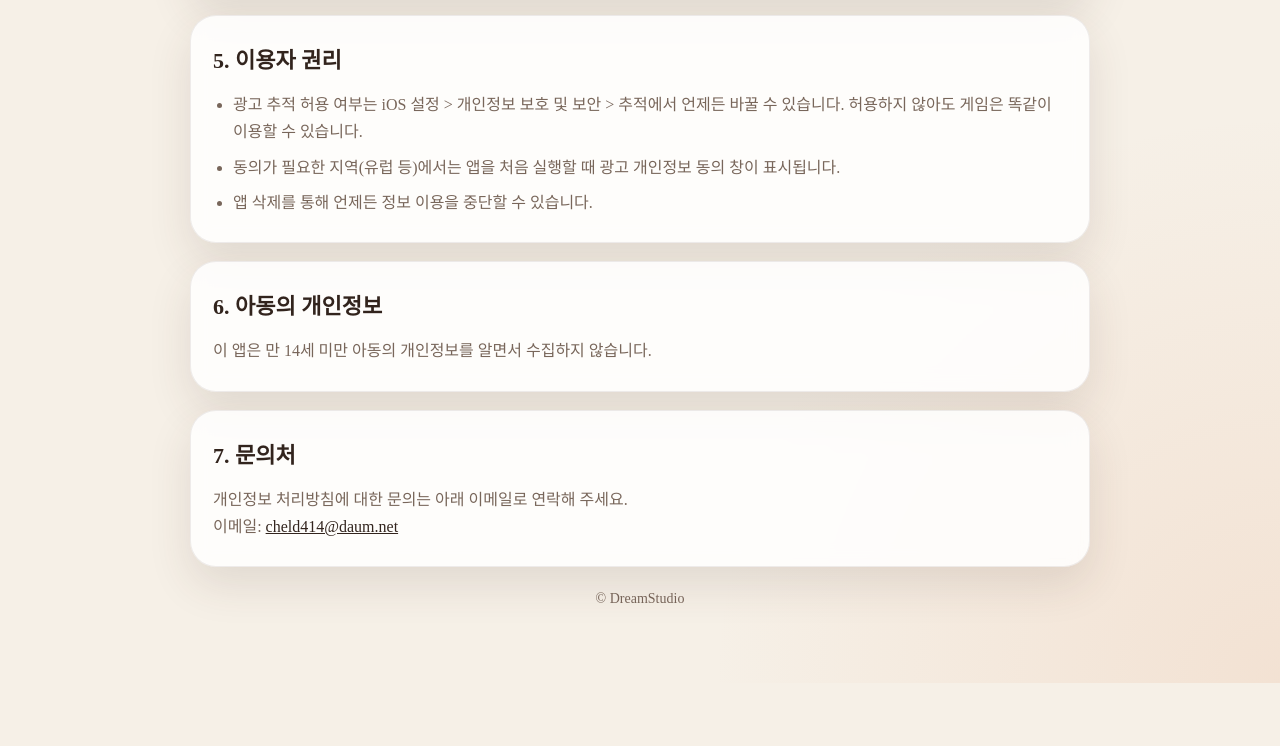
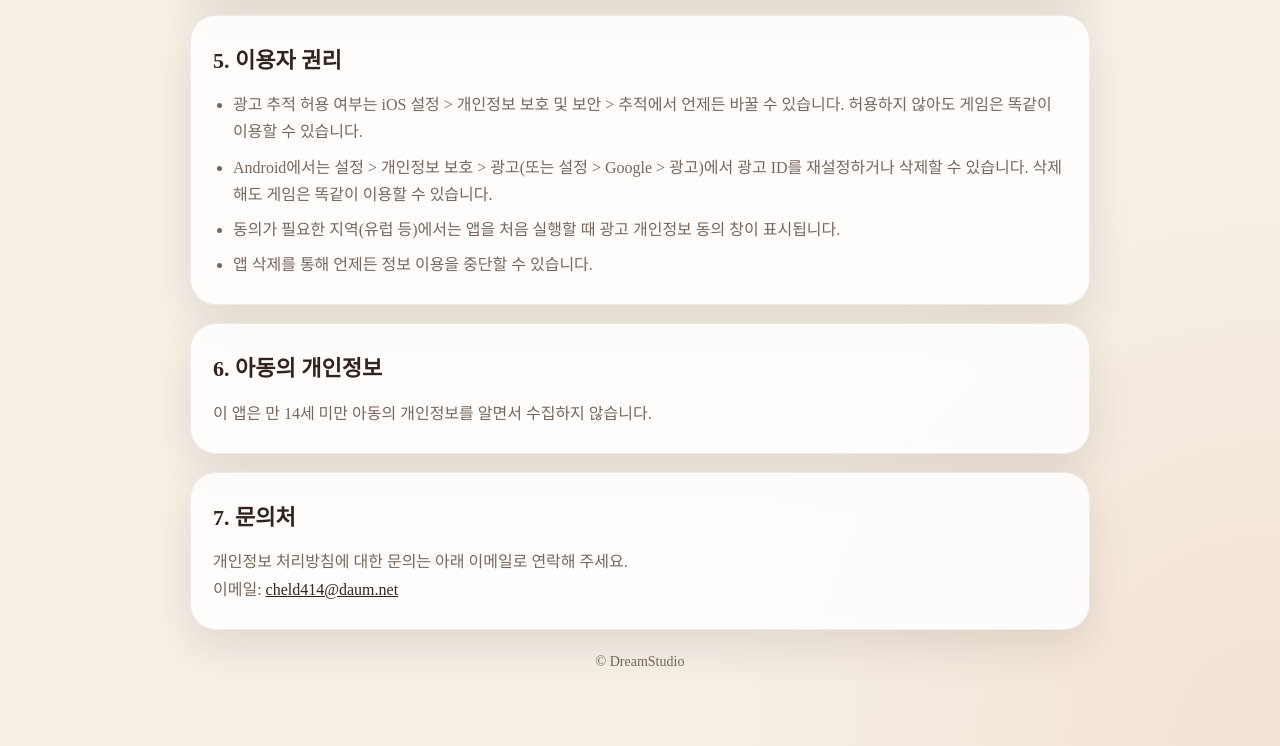
Before and after one commit to kjy95/dreamstudio-support, a plain HTML site: page parrymusa-privacy.html in a window 1280 px wide. Shown: the part 1303-2049 px from the top of the page. Before the commit the page ends 1986 px from the top, so only its background shows below. Drawn offline with Linux system fonts and the light colour scheme.

Commit message:
Parry Musa 개인정보 처리방침: 안드로이드 광고 ID 안내 추가
Co-Authored-By: Claude Opus 5.5 <noreply@anthropic.com>

```diff
--- a/parrymusa-privacy.html
+++ b/parrymusa-privacy.html
@@ -177,6 +177,7 @@
       <h2>5. 이용자 권리</h2>
       <ul>
         <li>광고 추적 허용 여부는 iOS 설정 &gt; 개인정보 보호 및 보안 &gt; 추적에서 언제든 바꿀 수 있습니다. 허용하지 않아도 게임은 똑같이 이용할 수 있습니다.</li>
+        <li>Android에서는 설정 &gt; 개인정보 보호 &gt; 광고(또는 설정 &gt; Google &gt; 광고)에서 광고 ID를 재설정하거나 삭제할 수 있습니다. 삭제해도 게임은 똑같이 이용할 수 있습니다.</li>
         <li>동의가 필요한 지역(유럽 등)에서는 앱을 처음 실행할 때 광고 개인정보 동의 창이 표시됩니다.</li>
         <li>앱 삭제를 통해 언제든 정보 이용을 중단할 수 있습니다.</li>
       </ul>
```
